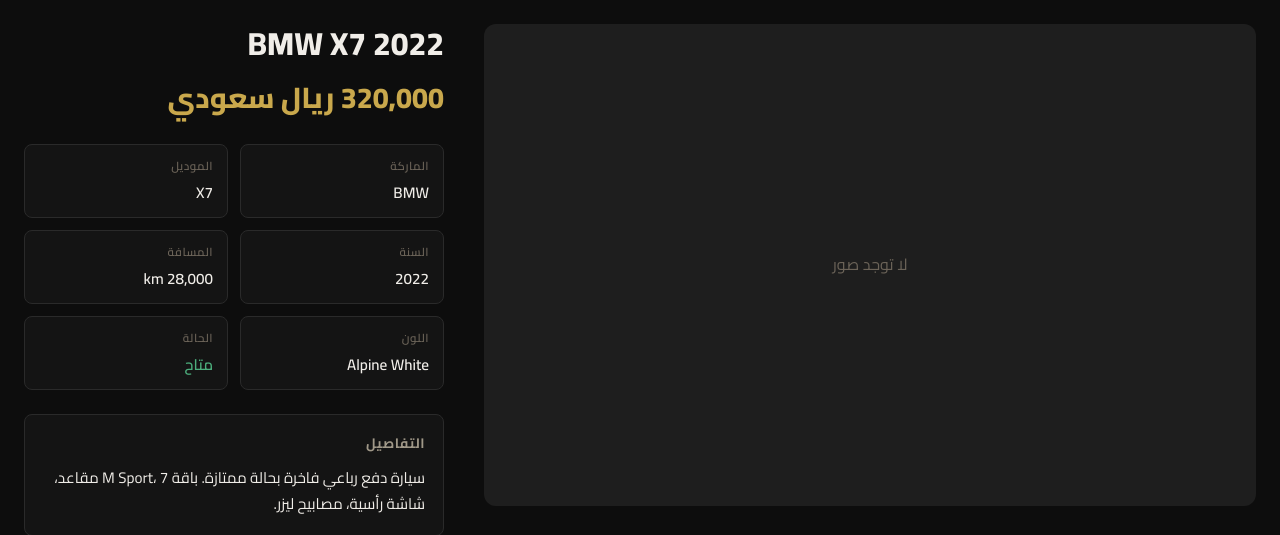
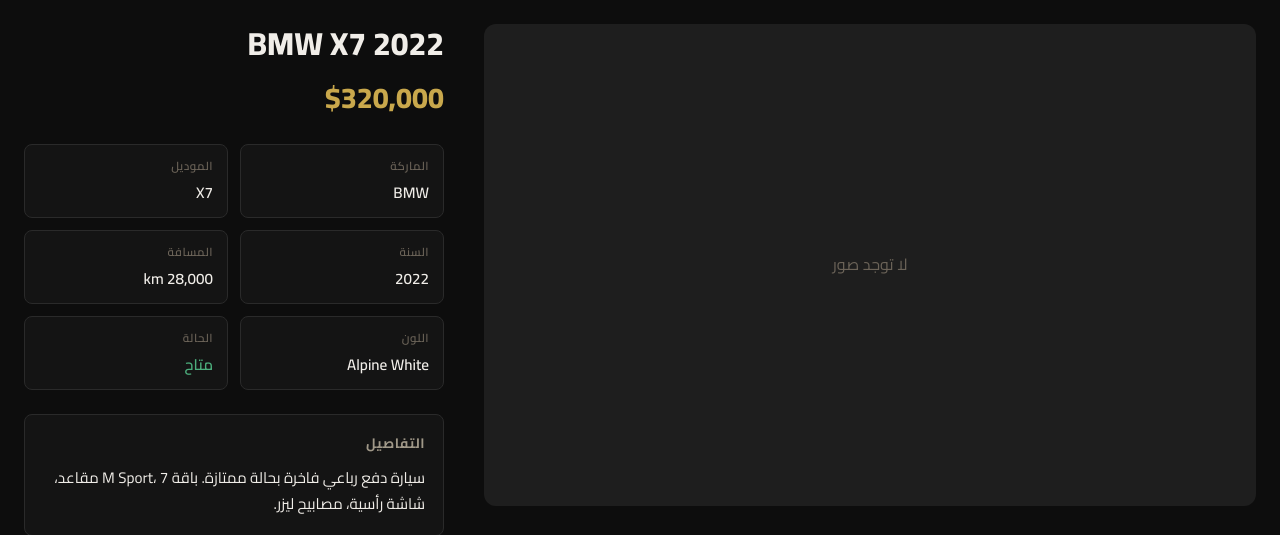
Before and after one commit to gadorielz/elite-motors, a Flask app: page /car/2 in a window 1280 px wide. Shown: the part 111-646 px from the top of the page. Run offline with Flask 3, Linux system fonts and the light colour scheme; the visitor is signed in with stand-in values (Sample User, id 1); data comes from the database, SQL or seed files in the repository; data that the repository does not hold is empty.

Commit message:
Update templates/car.html: USD/USA fixes

```diff
--- a/templates/car.html
+++ b/templates/car.html
@@ -77,7 +77,7 @@
       <h1 class="detail-title">{{ car.display_name }}</h1>
 
       <div class="detail-price">
-        {% if lang == 'ar' %}{{ "{:,.0f}".format(car.price) }} ريال سعودي{% else %}SAR {{ "{:,.0f}".format(car.price) }}{% endif %}
+        ${{ "{:,.0f}".format(car.price) }}
       </div>
 
       <!-- SPECS -->
```
